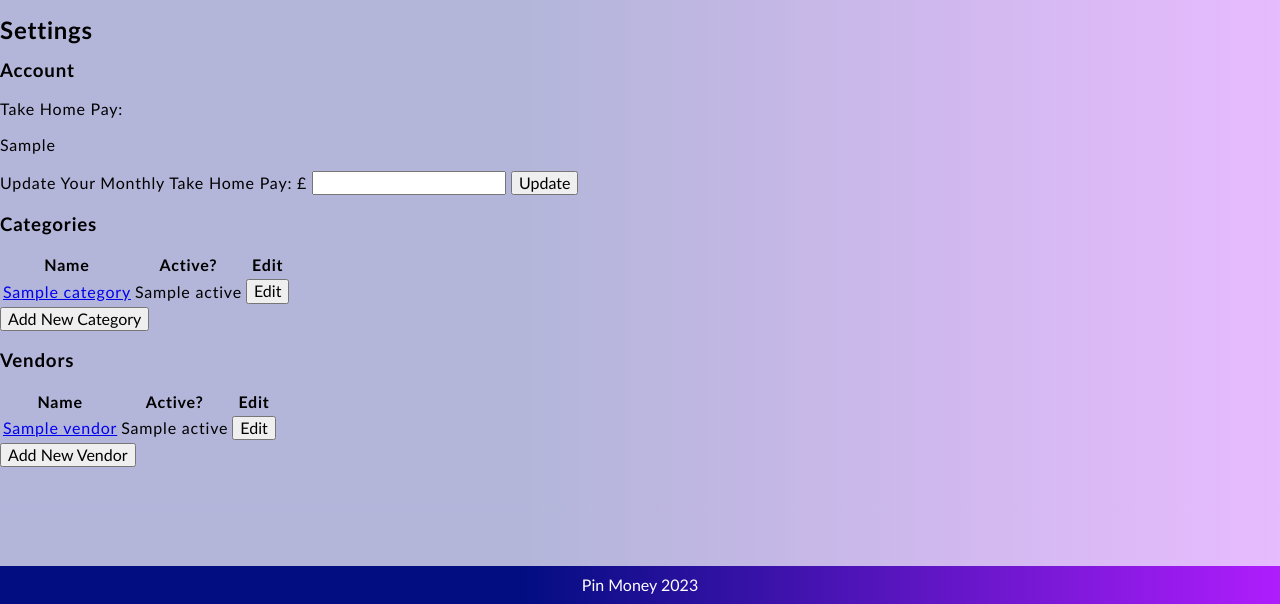
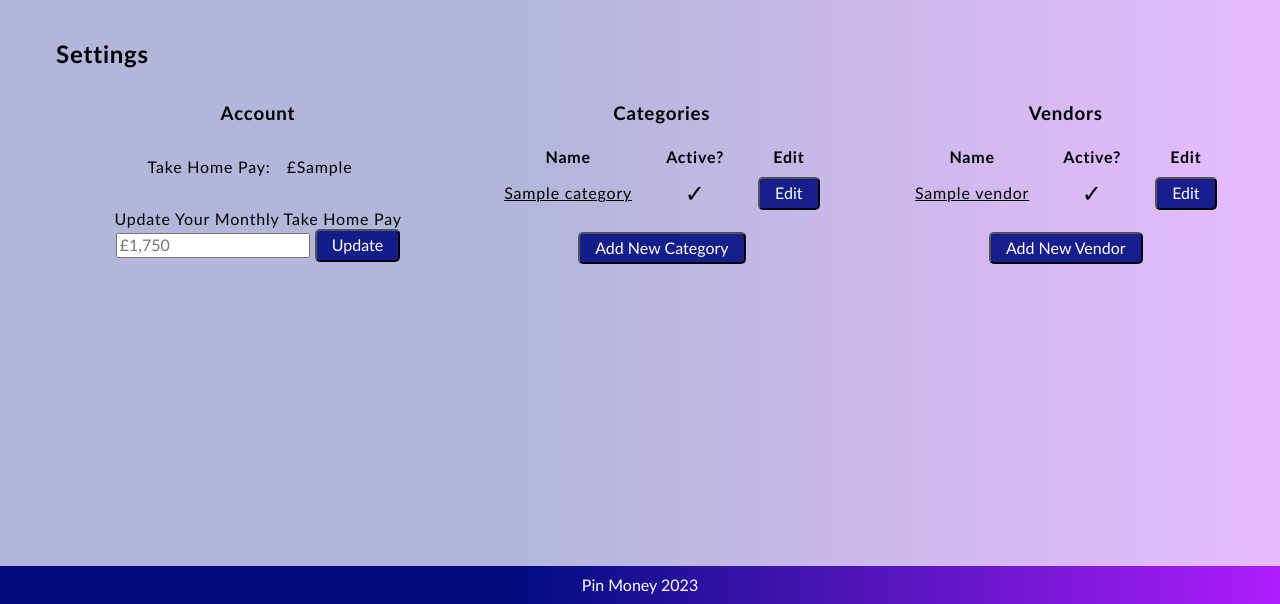
Before and after one commit to doublerdiner/pin_money, a Flask app: page /settings in a window 1280 px wide. Shown: the part 196-800 px from the top of the page. Run offline with Flask 2, Linux system fonts and the light colour scheme; a database or web service that is not in the repository returns one stand-in record (values such as "Sample title"); some libraries are stand-ins or nearby versions.

Commit message:
Completed settings and add vendor / category

```diff
--- a/static/style.css
+++ b/static/style.css
@@ -281,11 +281,6 @@ h1{
 
 /* VIEW TRANSACTION */
 
-.show{
-    display:grid;
-    grid-template-columns: 50% 50%;
-}
-
 .left{
     padding:3vh 0 0 7vh;
 }
@@ -302,3 +297,34 @@ h1{
     margin: 1vh;
 
 }
+
+.table{
+    margin: 0vh 0vh 4vh;
+}
+
+/* SETTINGS */
+
+.flex{
+    display: flex;
+}
+.flex>p{
+    padding-right: 1rem;
+}
+
+.grid-settings{
+    display: grid;
+    grid-template-columns: 33% 33% 33%;
+    grid-template-rows: 100%;
+}
+
+.grid-settings>div{
+    display: flex;
+    flex-direction: column;
+    align-items: center;
+
+}
+
+.setting{
+    text-align: center;
+    padding-top: 2vh;
+}
--- a/templates/settings/index.html
+++ b/templates/settings/index.html
@@ -10,66 +10,85 @@
            </ul>
         </nav>
     </header>
+    <section class="left">
         <h2>Settings</h2>
+    <section class="grid-settings">
+        <div>
             <h3>Account</h3>
-        <p>Take Home Pay:</p>
-        <p>{{account.take_home_pay}}</p>
+            <div class="flex">
+                <p>Take Home Pay: </p>
+                <p>£{{account.take_home_pay}}</p>
+            </div>
+            <div class="setting">
                 <form action="/settings" method="POST">
-            <label for="take_home_pay">Update Your Monthly Take Home Pay: £</label>
-            <input id="take_home_pay" name="take_home_pay" type="number" step=".01" required>
-            <button type="submit">Update</button>
+                    <label for="take_home_pay">Update Your Monthly Take Home Pay</label>
+                    <input id="take_home_pay" name="take_home_pay" type="number" step=".01" placeholder="£1,750"required>
+                    <button class = "button" type="submit">Update</button>
                 </form>
+            </div>
+        </div>
 
+        <div>
             <h3>Categories</h3>
                 <div class="table">
                     <table>
                         <tr>
-                    <th>Name</th>
-                    <th>Active? </th>
-                    <th>Edit</th>
+                            <th class="cell">Name</th>
+                            <th class="cell">Active? </th>
+                            <th class="cell">Edit</th>
                         </tr>
                         {% for category in categories %}
                         <tr>
-                    <td><a href="/categories/{{category.id}}">{{category.name}}</a></td>
-                    <td>{{category.active}}</td>
-                    <td>
+                            <td class="cell"><a href="/categories/{{category.id}}">{{category.name}}</a></td>
+                            {%if category.active%}<td class="symbol" class="cell">&#10003;</td>
+                            {%else%}<td class="symbol" class="cell">&#215;</td>{%endif%}
+                            <td class="cell">
                                 <form action="/categories/{{category.id}}">
-                            <button type="submit">Edit</button>
+                                    <button class="button" type="submit">Edit</button>
                                 </form>
                             </td>
                         </tr>
                         {%endfor%}
                     </table>
+                    <div class="setting">
                         <form action="/categories/new">
-                <button type="submit">Add New Category</button>
+                            <button class="button" type="submit">Add New Category</button>
                         </form>
                     </div>
+                </div>
+        </div>
+        <div>
 
             <h3>Vendors</h3>
             <div class="table">
                 <table>
                     <tr>
-                    <th>Name</th>
-                    <th>Active? </th>
-                    <th>Edit</th>
+                        <th class="cell">Name</th>
+                        <th class="cell">Active? </th>
+                        <th class="cell">Edit</th>
                     </tr>
                     {% for vendor in vendors %}
                     <tr>
-                    <td><a href="/vendors/{{vendor.id}}">{{vendor.name}}</a></td>
-                    <td>{{vendor.active}}</td>
-                    <td>
+                        <td class="cell"><a href="/vendors/{{vendor.id}}">{{vendor.name}}</a></td>
+                        {%if vendor.active%}<td class="symbol" class="cell">&#10003;</td>
+                        {%else%}<td class="symbol" class="cell">&#215;</td>{%endif%}
+                        <td class="cell">
                             <form action="/vendors/{{vendor.id}}">
-                            <button type="submit">Edit</button>
+                                <button class="button" type="submit">Edit</button>
                             </form>
                         </td>
                     </tr>
                     {%endfor%}
                 </table>
+                <div class="setting">
                     <form action="/vendors/new">
-                <button type="submit">Add New Vendor</button>
+                        <button class="button" type="submit">Add New Vendor</button>
                     </form>
                 </div>
-
+            </div>
+        </div>
+    </section>
+    </section>
 
 
 
--- a/templates/transactions/new.html
+++ b/templates/transactions/new.html
@@ -14,7 +14,7 @@
         <h2>Add New Transaction</h2>
             <form class="add-form" action="/transactions" method="POST">
                 <div class="form-justify">
-                    <label for="name">Name:</label>
+                    <label for="name">Description:</label>
                     <input id="name" name="name" type="text" placeholder="Cinema" required autofocus>
                 </div>
                 <div class="form-justify">
@@ -45,7 +45,7 @@
                     </select>
                 </div>
                 <div class="form-justify">
-                    <label for="cost">Cost: </label>
+                    <label for="cost">Price: </label>
                     <input id="cost" name="cost" type="number" step=".01" placeholder="£18.50" required>
                 </div>
                 <div class="form-justify">
```
Also changed, not shown: templates/categories/new.html (+4 -4 lines), templates/transactions/show.html (+6 -6 lines), templates/vendors/new.html (+7 -7 lines), templates/vendors/show.html (+6 -2 lines). Lines whose indentation alone changed are shown as unchanged.
